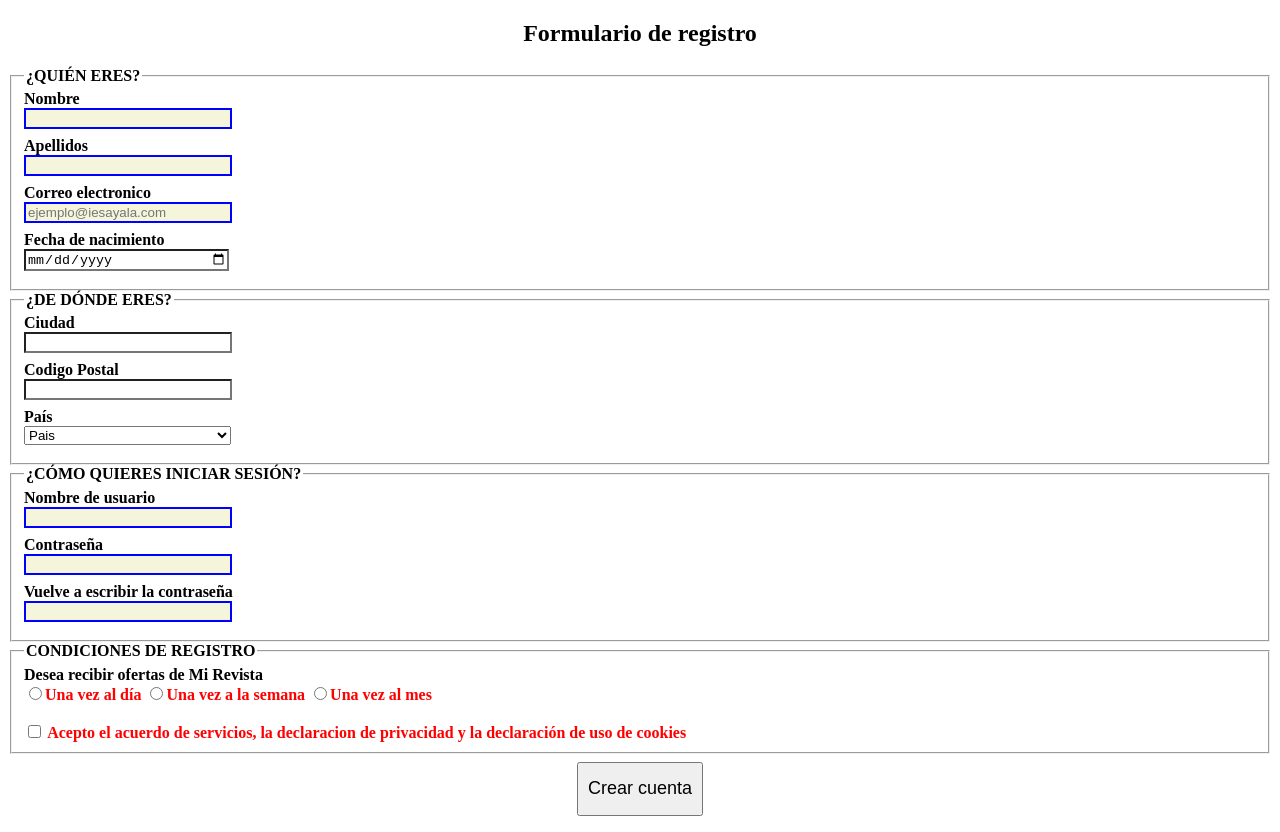
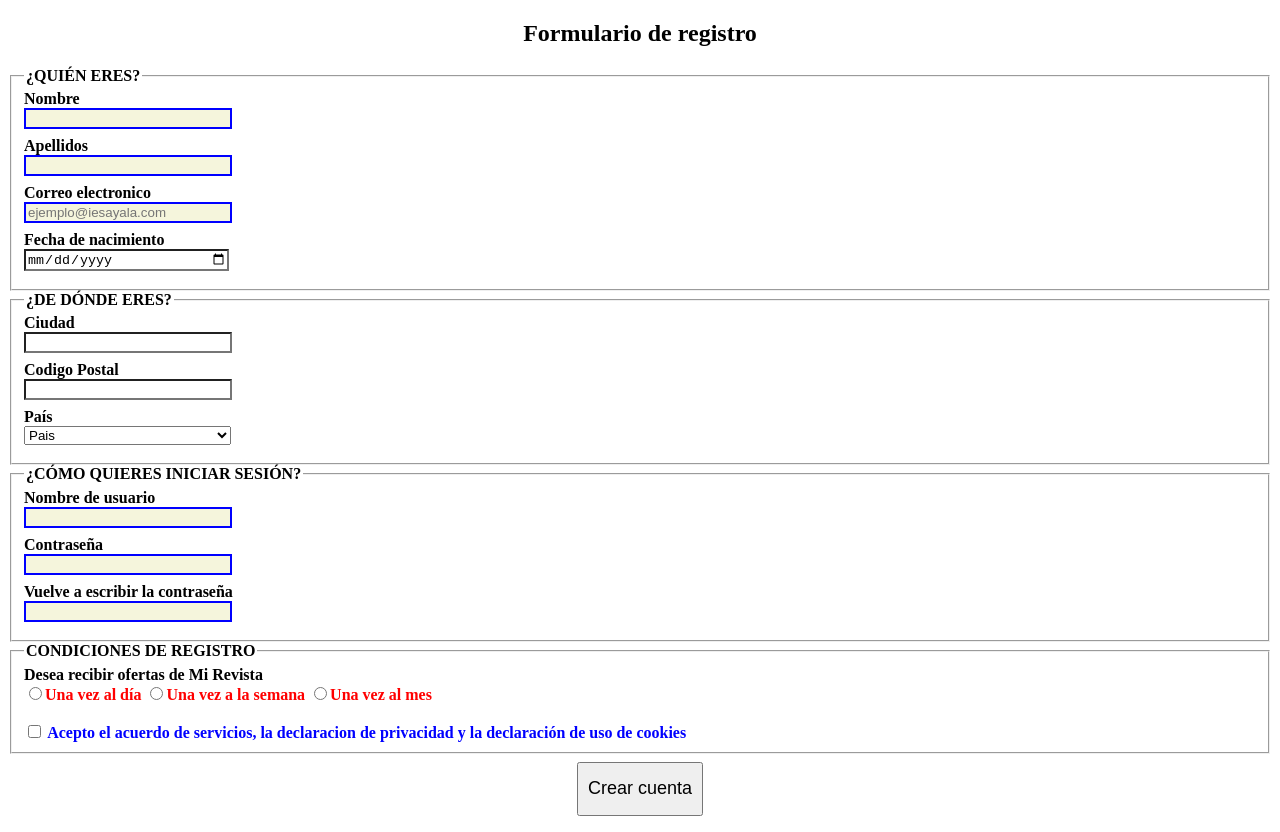
Before and after one commit to geeorgiee10/DIW, a plain HTML site: page Tema 3/Worksheet 3/Ej 5/ej5.html in a window 1280 px wide. Drawn offline with Linux system fonts and the light colour scheme.

Commit message:
Actualizado archivo Relacion 3 del Tema 3

```diff
--- a/Tema 3/Worksheet 3/Ej 5/ej5.css
+++ b/Tema 3/Worksheet 3/Ej 5/ej5.css
@@ -62,10 +62,10 @@ input[type="radio"]:checked + label{
 
 
 input[type="checkbox"]:checked + #acuerdo {
-    color: green;
+    color: blue;
     font-weight: bold;
 }
 
 input[type="checkbox"]:not(:checked) + #acuerdo {
-    color: red;
+    color: blue;
 }
```
